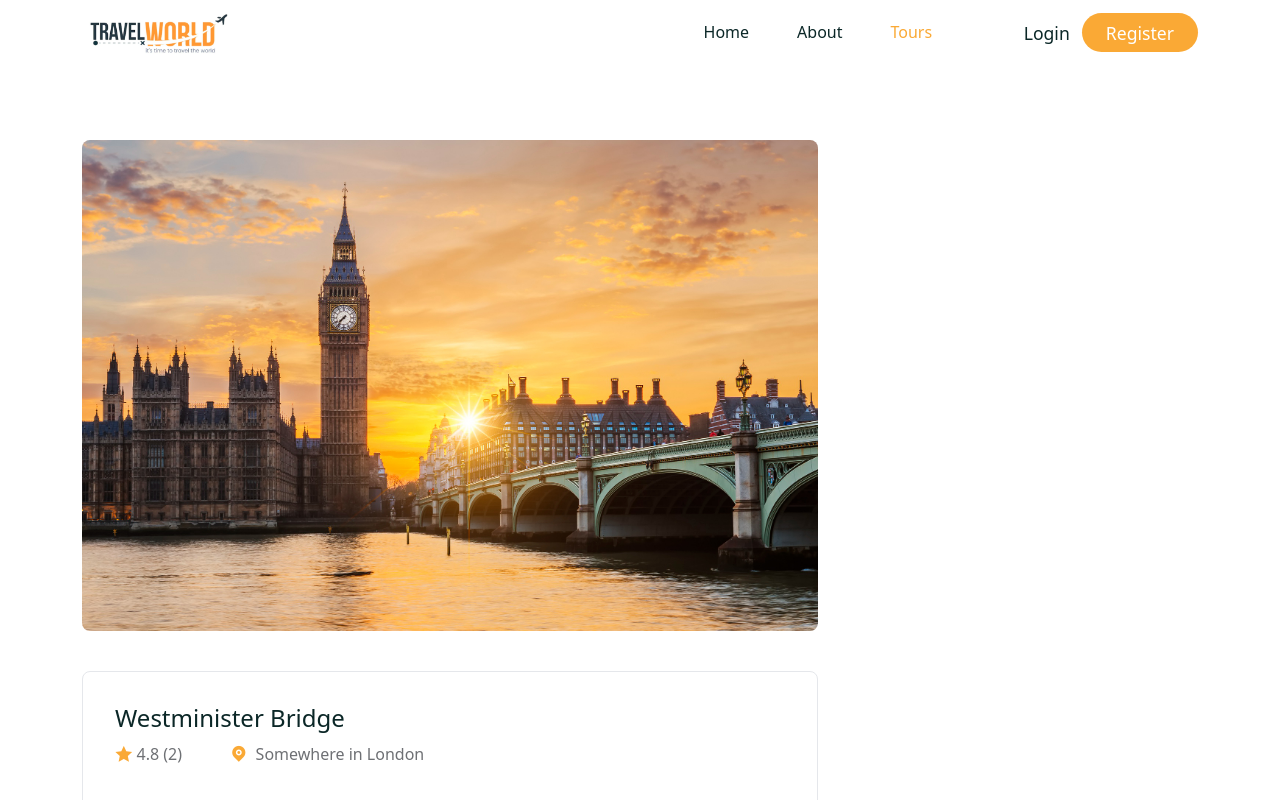
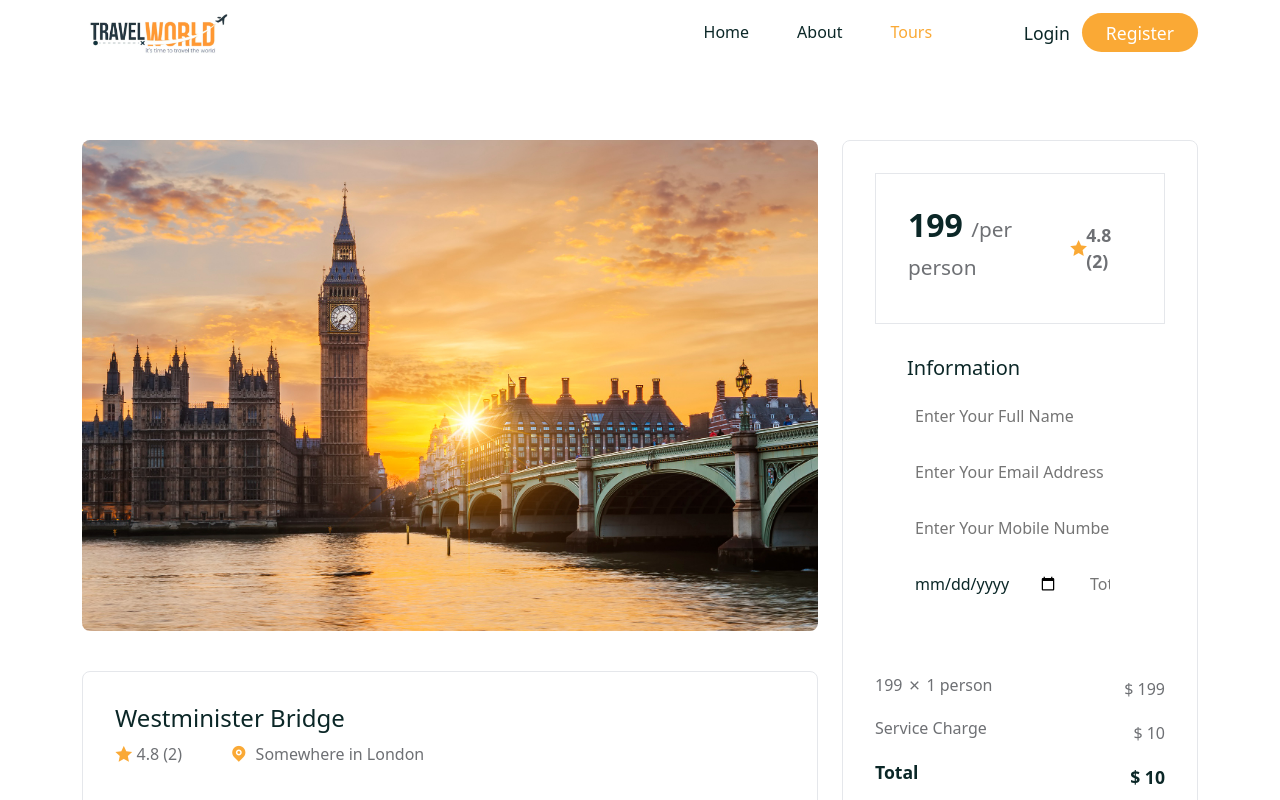
Before and after one commit to BadolJnU/Travel_Website, a React (Create React App) app in the folder frontend/: page /tours/01 in a window 1280 px wide. Shown: the top 800 px of the page. Built offline with nearby package versions, Linux system fonts and the light colour scheme; a web font is replaced by a local one.

Commit message:
Booking Form Done

```diff
--- a/frontend/src/assets/data/tours.js
+++ b/frontend/src/assets/data/tours.js
@@ -13,7 +13,7 @@ const tours = [
     city: "London",
     address: "Somewhere in London",
     distance: 300,
-    price: 99,
+    price: 199,
     maxGroupSize: 10,
     desc: "this is the description",
     reviews: [
--- /dev/null
+++ b/frontend/src/components/Booking/Booking.css
@@ -0,0 +1,84 @@
+.Booking {
+    padding: 2rem;
+    border-radius: 0.5rem;
+    border: 1px solid rgb(229, 231, 235);
+    position: sticky;
+    top: 80px;
+}
+
+.booking__top h3 {
+    font-size: 2rem;
+    font-weight: 700;
+}
+
+.booking__top h3 span {
+    font-size: 1.3rem;
+    font-weight: 400;
+    color: var(--text-color);
+}
+
+.booking__top span {
+    font-size: 1.1rem;
+    font-weight: 600;
+    color: var(--text-color);
+}
+
+.booking__top span i {
+    color: var(--secondary-color);
+}
+
+.booking__top {
+    padding: 2rem;
+    border: 1px solid rgb(229, 231, 235);
+}
+
+.booking__form {
+    padding: 2rem;
+}
+
+.booking__form h5 {
+    margin-bottom: 1rem;
+}
+
+.booking__form input {
+    width: 100%;
+    padding: 0.5rem;
+    border-radius: 0.5rem;
+    color: var(--heading-color);
+    font-size: 1rem;
+    border: 1px solid rgb(229, 231, 235);
+    border: none;
+}
+
+.booking__form input:focus {
+    outline: none;
+}
+
+.booking__form-info {
+    padding: 1rem;
+    border: 1px solid rgb(229, 231, 235);
+}
+
+.booking__bottom li {
+    display: flex;
+    align-items: center;
+    justify-content: space-between;
+}
+
+.booking__bottom li h5,
+.booking__bottom li span {
+    font-size: 1rem;
+    font-weight: 500;
+    color: var(--text-color);
+}
+
+.booking__bottom {
+    margin-top: 1rem;
+}
+
+.total h5,
+.total span {
+    font-size: 1.1rem !important;
+    font-weight: 700 !important;
+    color: var(--heading-color) !important;
+}
--- /dev/null
+++ b/frontend/src/components/Booking/Booking.jsx
@@ -0,0 +1,89 @@
+import React, { useState } from 'react'
+import './Booking.css'
+
+import { Form, FormGroup, ListGroup, ListGroupItem, Button } from 'reactstrap'
+
+import { useNavigate } from 'react-router-dom'
+
+const Booking = ({tour, avgRating}) => {
+    const { price, reviews } = tour
+
+    const navigate = useNavigate()
+
+    const [credentials, setCredentials] = useState({
+        userId: '01', //it will be dynamic later
+        email: 'example@gmail.com',
+        fullName: '',
+        phone: '',
+        guestSize: '',
+        bookingDate: ''
+    })
+    const handleChange = e => {
+        setCredentials(prev=>({...prev, [e.target.id]:e.target.value}))
+    }
+
+    const serviceFee = 10
+    const totalAmount = Number(price) * Number(credentials.guestSize) + Number(serviceFee)
+
+    //send data to server
+    const handleClick = e => {
+        e.preventDefault()
+        navigate('/thankyou')
+    }
+    return (
+      <div className='Booking'>
+        <div className="booking__top d-flex align-items-center justify-content-between">
+              <h3>{price} <span>/per person</span></h3>
+              <span className="tour__location d-flex align-items-center">
+                    <i class="ri-star-fill"></i>{avgRating === 0 ? null : avgRating} ({reviews?.length})
+                    </span>
+          </div>
+          {/* Booking Form */}
+          <div className="booking__form">
+            <h5>Information</h5>
+            <Form className='booking_form-info' onSubmit={handleClick}>
+                <FormGroup>
+                    <input type="text" placeholder='Enter Your Full Name' id='fullName' required onChange={handleChange}/>
+                </FormGroup>
+                <FormGroup>
+                    <input type="email" placeholder='Enter Your Email Address' id='email' required onChange={handleChange}/>
+                </FormGroup>
+                <FormGroup>
+                    <input type="number" placeholder='Enter Your Mobile Number' id='phone' required onChange={handleChange}/>
+                </FormGroup>
+                <FormGroup className='d-flex align-items-center gap-3'>
+                    <input type="date" placeholder='' id='bookingDate' required onChange={handleChange}/>
+                    <input type="number" placeholder='Total Person' id='guestSize' required onChange={handleChange}/>
+                </FormGroup>
+            </Form>
+          </div>
+          <div className="booking__bottom">
+            <ListGroup>
+                <ListGroupItem className="border-0 px-0">
+                    <h5 className="d-flex align-items center gap-1">
+                        {price} <i class="ri-close-line"></i>  1 person
+                    </h5>
+                    <span>$ {price}</span>
+                </ListGroupItem>
+                <ListGroupItem className="border-0 px-0">
+                    <h5 className="d-flex align-items center gap-1">
+                        Service Charge
+                    </h5>
+                    <span>$ {serviceFee}</span>
+                </ListGroupItem>
+                <ListGroupItem className="border-0 px-0 total">
+                    <h5 className="d-flex align-items center gap-1">
+                        Total
+                    </h5>
+                    <span>$ {totalAmount}</span>
+                </ListGroupItem>
+            </ListGroup>
+
+            <Button className='btn primary__btn w-100 mt-4' onClick={handleClick}>Book Now</Button>
+          </div>
+      </div>
+  )
+}
+
+
+export default Booking
--- /dev/null
+++ b/frontend/src/pages/Thankyou.jsx
@@ -0,0 +1,9 @@
+import React from 'react'
+
+const Thankyou = () => {
+  return (
+    <div>Thankyou</div>
+  )
+}
+
+export default Thankyou
--- a/frontend/src/pages/TourDetails.jsx
+++ b/frontend/src/pages/TourDetails.jsx
@@ -8,6 +8,8 @@ import tourData from '../assets/data/tours';
 
 import calculateRating from './../Utils/CalculateRating'
 import avater from '../assets/images/avatar.jpg'
+
+import Booking from '../components/Booking/Booking'
 
 const TourDetails = () => {
 
@@ -47,7 +49,7 @@ const TourDetails = () => {
                 <h2>{title}</h2>
                 <div className='d-flex align-items-center gap-5'>
                   <span className="tour__location d-flex align-items-center gap-1">
-                  <i class="ri-star-fill" style={{'color':'var(--secondary-color)'}}></i>{calculateRating === 0 ? null : avgRating}
+                  <i class="ri-star-fill" style={{'color':'var(--secondary-color)'}}></i>{avgRating === 0 ? null : avgRating}
                   {totalRating === 0 ? ("Not related") : (<span>({reviews?.length})</span>)}
                   </span>
                   <span><i class="ri-map-pin-fill"></i>{address}</span>
@@ -102,6 +104,9 @@ const TourDetails = () => {
               </div>
             </div>
           </Col>
+          <Col lg='4'>
+            <Booking tour={tour} avgRating={avgRating}/>
+          </Col>
         </Row>
       </Container>
     </section>
--- a/frontend/src/router/Routers.jsx
+++ b/frontend/src/router/Routers.jsx
@@ -6,6 +6,8 @@ import TourDetails from '../pages/TourDetails';
 import Login from '../pages/Login';
 import Register from '../pages/Register';
 import SearchResultList from '../pages/SearchResultList';
+import Thankyou from '../pages/Thankyou';
+
 
 const Routers = () => {
   return (
@@ -16,6 +18,7 @@ const Routers = () => {
         <Route path='/tours/:id' element={<TourDetails/>}/>
         <Route path='/login' element={<Login/>}/>
         <Route path='/register' element={<Register/>}/>
+        <Route path='/thankyou' element={<Thankyou/>}/>
         <Route path='/tours/search' element={<SearchResultList/>}/>
     </Routes>
   )
```
